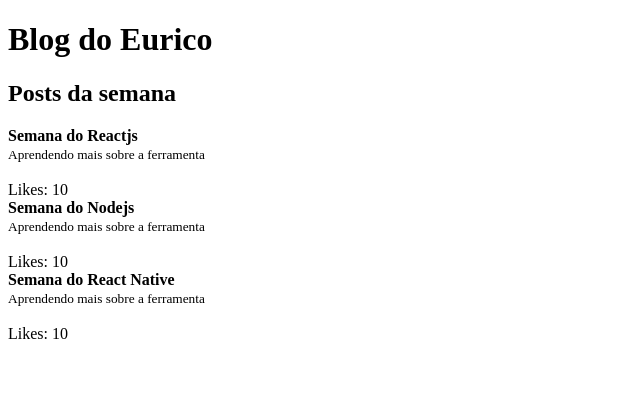
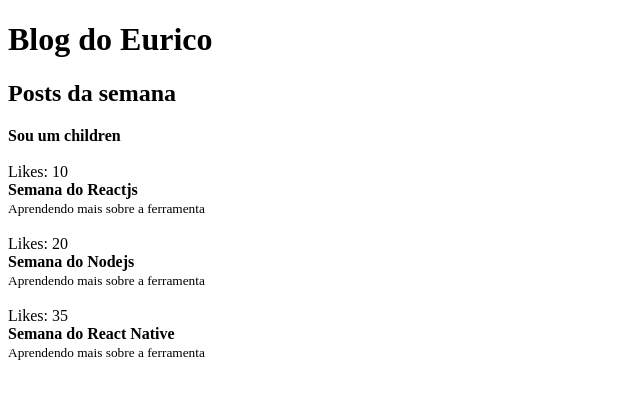
Before and after one commit to Eurico77/react-stack-sertup, a React app: page / in a window 1280 px wide. Shown: the top 398 px of the page, without its empty margins (0-640 px from the left). Built offline with nearby package versions, Linux system fonts and the light colour scheme.

Commit message:
create rendering list

```diff
--- a/src/App.js
+++ b/src/App.js
@@ -9,12 +9,12 @@
     subtitle: 'Aprendendo mais sobre a ferramenta',
   },
   {
-    likes: 10,
+    likes: 20,
     title: 'Semana do Nodejs',
     subtitle: 'Aprendendo mais sobre a ferramenta',
   },
   {
-    likes: 10,
+    likes: 35,
     title: 'Semana do React Native',
     subtitle: 'Aprendendo mais sobre a ferramenta',
   },
@@ -26,23 +26,18 @@
     <>
       <Header title='Blog do Eurico'>
         <h2>Posts da semana</h2>
+        <strong>Sou um children</strong>
         {/* tudo que passar aqui sera injetado dentro da propiedade children */}
       </Header>
-      <Post
-        likes={10}
-        title='Semana do Reactjs'
-        subtitle='Aprendendo mais sobre a ferramenta'
-      />
-      <Post
-        likes={10}
-        title='Semana do Nodejs'
-        subtitle='Aprendendo mais sobre a ferramenta'
-      />
-      <Post
-        likes={10}
-        title='Semana do React Native'
-        subtitle='Aprendendo mais sobre a ferramenta'
-      />
+      {posts.map((post) => (
+        <Post
+          key={post.likes}
+          likes={post.likes}
+          title={post.title}
+          subtitle={post.subtitle}
+          // poderia usar o spread operator para passar todos os valores de post de forma mais simples e dinâmica {...post}
+        />
+      ))}
     </>
   );
 }
--- a/src/components/Header.js
+++ b/src/components/Header.js
@@ -9,6 +9,7 @@
         <h1>{title}</h1>
         {children}
       </header>
+      <br />
     </>
   );
 }
--- a/src/components/Post.js
+++ b/src/components/Post.js
@@ -2,17 +2,17 @@
 import propTypes from 'prop-types';
 
 // as props so aceitam leitura, nao pode ser alterado
-export function Post({ title, subtitle, ...props }) {
-  console.log(props, title, subtitle);
+export function Post({ title, subtitle, likes }) {
+  console.log(likes, title, subtitle);
   return (
     <>
       <article>
+        Likes: {likes} <br />
         <strong>{title}</strong>
         <br />
         <small>{subtitle}</small>
       </article>
       <br />
-      Likes: {props.likes}
     </>
   );
 }
```
